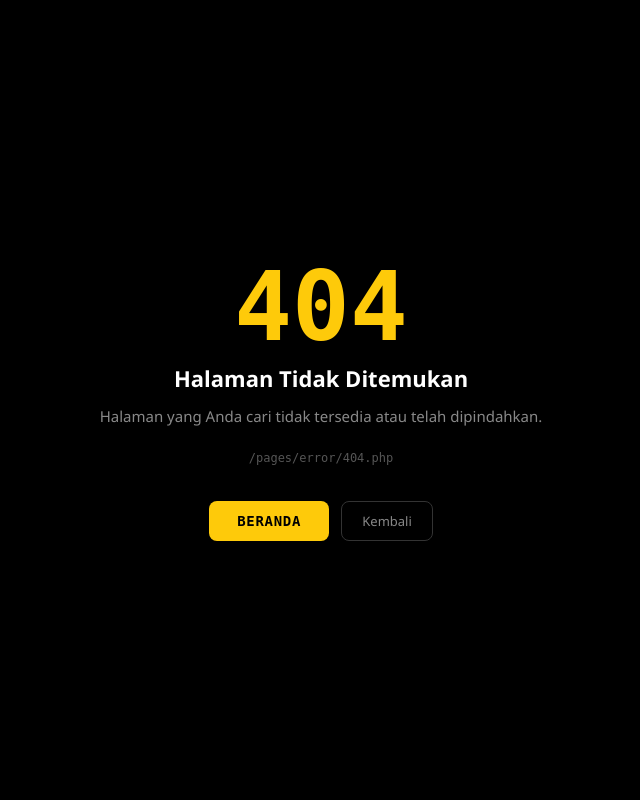
After one commit to latifangren/webui_bfm_Extended, a PHP site: page /pages/error/404.php in a window 1280 px wide. The commit adds this page. Shown: the whole page, without its empty margins (319-959 px from the left). Run offline with PHP 8.4, Linux system fonts and the light colour scheme.

Commit message:
Phase 4: Polish & Optimization
1. Iframe height/resize — pindah ke fetch-only (no more zashboard/
   libernet), postMessage listener untuk height reporting, loading
   timeout 10s, minimum display 300ms, error state dengan retry.

2. Session handling — HttpOnly + SameSite=Lax cookie params,
   idle timeout 30 menit (auto logout + redirect dengan pesan),
   session_regenerate_id() setelah login.

3. Error pages — 404 branded page (router.php fallback), 500 error
   page (shutdown handler di bootstrap.php), error logging ke file.

4. Loading state — timeout indicator 'Memuat... (terlambat)',
   minimum display time cegah flash, error fallback dengan tombol
   reload, CSS class loading-spinner di styles.css.

```diff
--- a/files/www/auth/logout.php
+++ b/files/www/auth/logout.php
@@ -9,5 +9,5 @@ use BoxUI\Auth\AuthService;
 AuthService::init();
 AuthService::logout();
 
-header('Location: login.php');
+header('Location: login.php?loggedout=1');
 exit;
--- a/files/www/includes/auth/AuthService.php
+++ b/files/www/includes/auth/AuthService.php
@@ -67,8 +67,11 @@ class AuthService
     {
         $creds = self::loadCredentials();
         if ($username === $creds['username'] && password_verify($password, $creds['hashed_password'])) {
+            session_regenerate_id(true); // Prevent session fixation
             $_SESSION['user_id'] = session_id();
             $_SESSION['username'] = $username;
+            $_SESSION['login_time'] = time();
+            $_SESSION['last_activity'] = time();
             return true;
         }
         return false;
--- /dev/null
+++ b/files/www/pages/error/404.php
@@ -0,0 +1,102 @@
+<?php
+/**
+ * 404 — Halaman Tidak Ditemukan
+ *
+ * Rendered by router.php when no route matches.
+ * Can also be included directly via http_response_code(404).
+ */
+$requestUrl = $_SERVER['REQUEST_URI'] ?? '';
+?>
+<!DOCTYPE html>
+<html lang="id">
+<head>
+  <meta charset="UTF-8">
+  <meta name="viewport" content="width=device-width, initial-scale=1.0">
+  <title>404 - Halaman Tidak Ditemukan</title>
+  <link rel="icon" href="/webui/assets/luci.ico" type="image/x-icon">
+  <style>
+    * { margin: 0; padding: 0; box-sizing: border-box; }
+    body {
+      font-family: 'Rajdhani', 'Segoe UI', sans-serif;
+      background: #000;
+      color: #F1F1F1;
+      display: flex;
+      align-items: center;
+      justify-content: center;
+      min-height: 100vh;
+      text-align: center;
+      padding: 20px;
+    }
+    .error-box { max-width: 480px; }
+    .error-code {
+      font-family: 'Orbitron', monospace;
+      font-size: 96px;
+      font-weight: 700;
+      color: #FECA0A;
+      line-height: 1;
+      margin-bottom: 8px;
+    }
+    .error-box h1 {
+      font-size: 22px;
+      font-weight: 600;
+      margin-bottom: 12px;
+      color: #fff;
+    }
+    .error-box p {
+      color: #888;
+      font-size: 15px;
+      margin-bottom: 24px;
+      line-height: 1.5;
+    }
+    .error-url {
+      display: block;
+      color: #555;
+      font-size: 12px;
+      font-family: monospace;
+      margin-bottom: 24px;
+      word-break: break-all;
+    }
+    .btn-home {
+      display: inline-block;
+      padding: 12px 28px;
+      background: #FECA0A;
+      color: #000;
+      border: none;
+      border-radius: 8px;
+      font-family: 'Orbitron', monospace;
+      font-size: 14px;
+      font-weight: 600;
+      text-decoration: none;
+      text-transform: uppercase;
+      letter-spacing: 0.05em;
+      transition: all 0.15s;
+    }
+    .btn-home:hover { background: #ffd633; }
+    .btn-back {
+      display: inline-block;
+      margin-top: 12px;
+      padding: 10px 20px;
+      color: #888;
+      font-size: 13px;
+      text-decoration: none;
+      border: 1px solid #333;
+      border-radius: 8px;
+      margin-left: 8px;
+      transition: all 0.15s;
+    }
+    .btn-back:hover { color: #F1F1F1; border-color: #555; }
+  </style>
+</head>
+<body>
+  <div class="error-box">
+    <div class="error-code">404</div>
+    <h1>Halaman Tidak Ditemukan</h1>
+    <p>Halaman yang Anda cari tidak tersedia atau telah dipindahkan.</p>
+    <code class="error-url"><?= htmlspecialchars($requestUrl, ENT_QUOTES, 'UTF-8') ?></code>
+    <div>
+      <a href="/" class="btn-home">Beranda</a>
+      <a href="javascript:history.back()" class="btn-back">Kembali</a>
+    </div>
+  </div>
+</body>
+</html>
```
Also changed, not shown: files/www/auth/login.php (+8 -1 lines), files/www/includes/bootstrap.php (+43 -2 lines), files/www/pages/error/500.php (added, +102 -0 lines), files/www/pages/layouts/default.php (+78 -31 lines), files/www/router.php (+15 -1 lines), files/www/webui/css/styles.css (+16 -0 lines).
